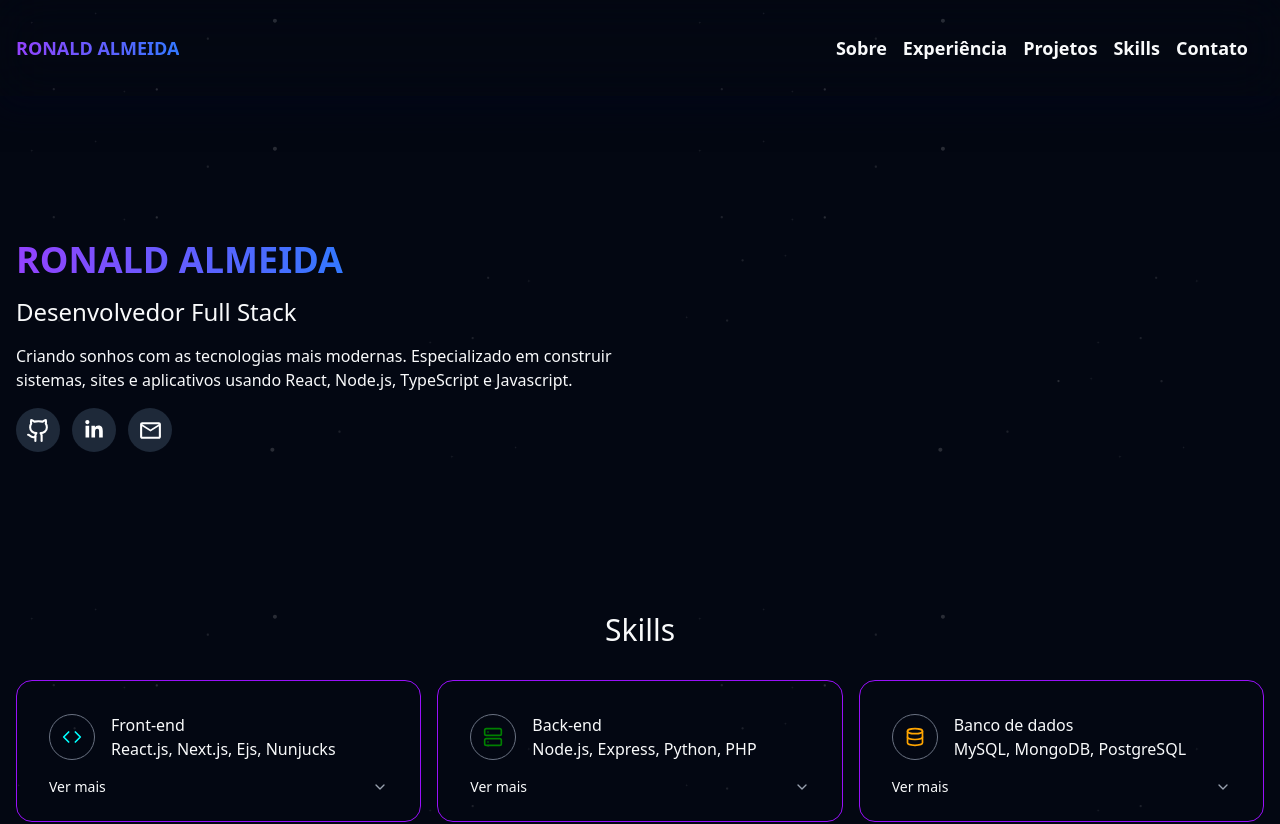
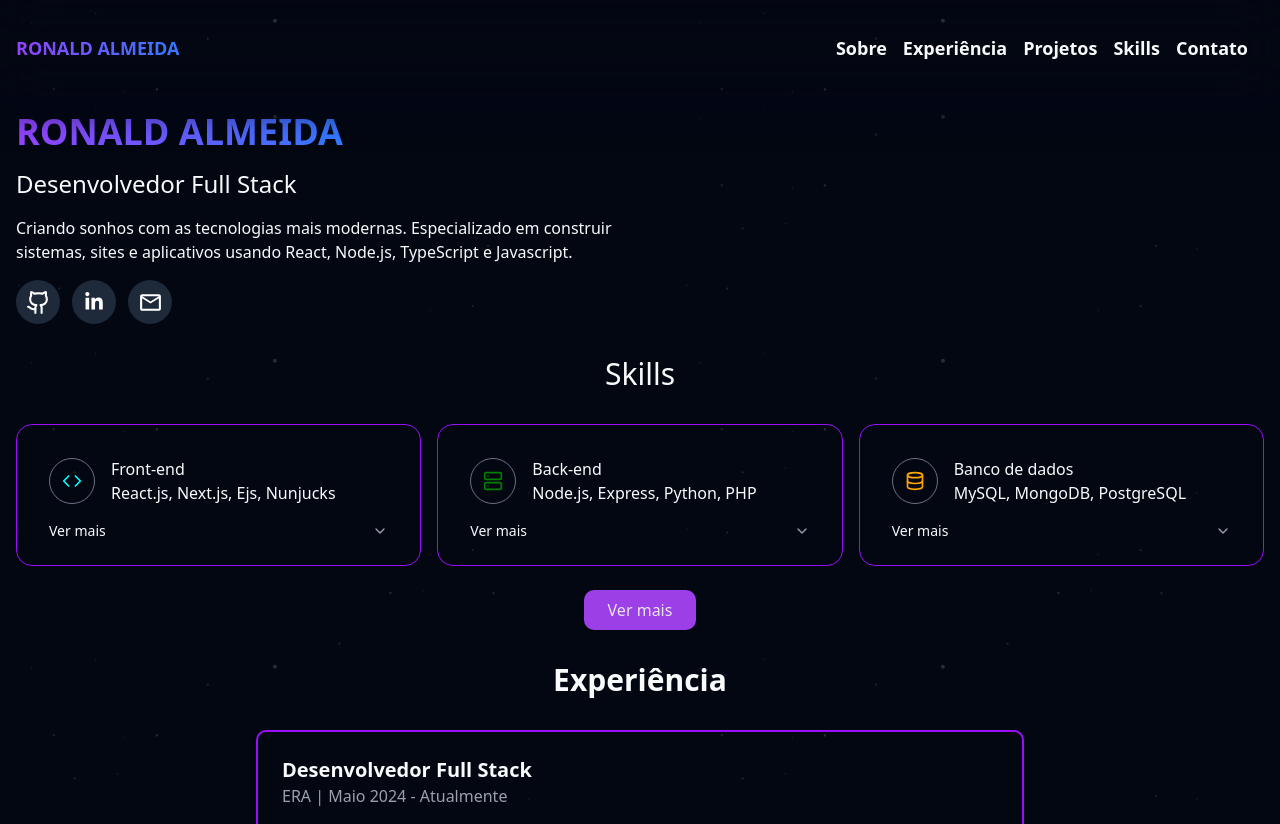
Before and after one commit to Ronald785/ronald-almeida, a Next.js app: page / in a window 1280 px wide. Shown: the top 824 px of the page. Built offline with nearby package versions, Linux system fonts and the light colour scheme.

Commit message:
Fix smooth scroll to anchors

```diff
--- a/src/app/components/home.tsx
+++ b/src/app/components/home.tsx
@@ -7,7 +7,7 @@ export default function Home() {
     return (
         <section
             id="home"
-            className="pt-28 max-w-7xl m-auto bg-1 grid grid-cols-1 md:grid-cols-2 gap-1 stars p-4 sm:mb-32 sm:mt-32"
+            className="mt-24 max-w-7xl m-auto bg-1 grid grid-cols-1 md:grid-cols-2 gap-1 stars p-4"
         >
             <div className="flex flex-col justify-center items-center md:items-start">
                 <h1 className="text-3xl md:text-4xl font-extrabold">
--- a/src/app/components/nav.tsx
+++ b/src/app/components/nav.tsx
@@ -2,7 +2,7 @@ import Link from "next/link";
 
 export default function Nav() {
     return (
-        <section className="fixed w-full top-0 backdrop-blur-xl shadow-custom">
+        <section className="fixed w-full top-0 backdrop-blur-xl shadow-custom z-1">
             <div className="max-w-7xl m-auto p-4 h-24 flex justify-between text-center text-lg">
                 <ul className="flex justify-center items-center">
                     <li className="cursor-pointer title">
--- a/src/app/globals.css
+++ b/src/app/globals.css
@@ -42,6 +42,11 @@
     --radius-md: calc(var(--radius) - 2px);
     --radius-lg: var(--radius);
     --radius-xl: calc(var(--radius) + 4px);
+}
+
+html {
+    scroll-behavior: smooth;
+    scroll-padding-top: 6rem;
 }
 
 .shadow-custom {
```
